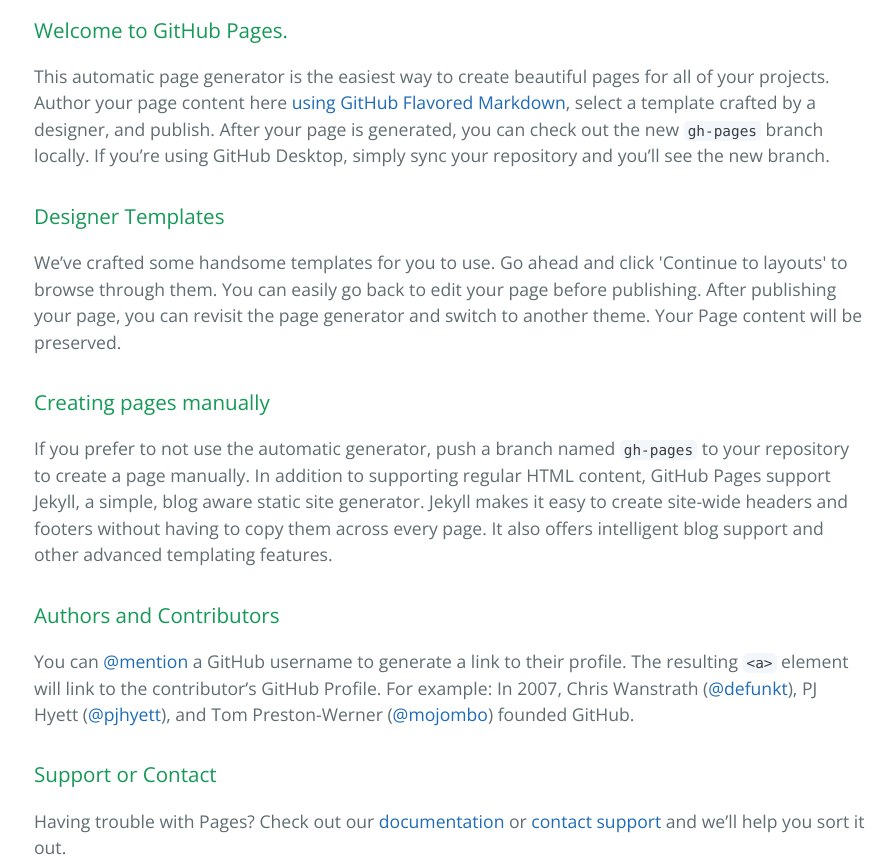
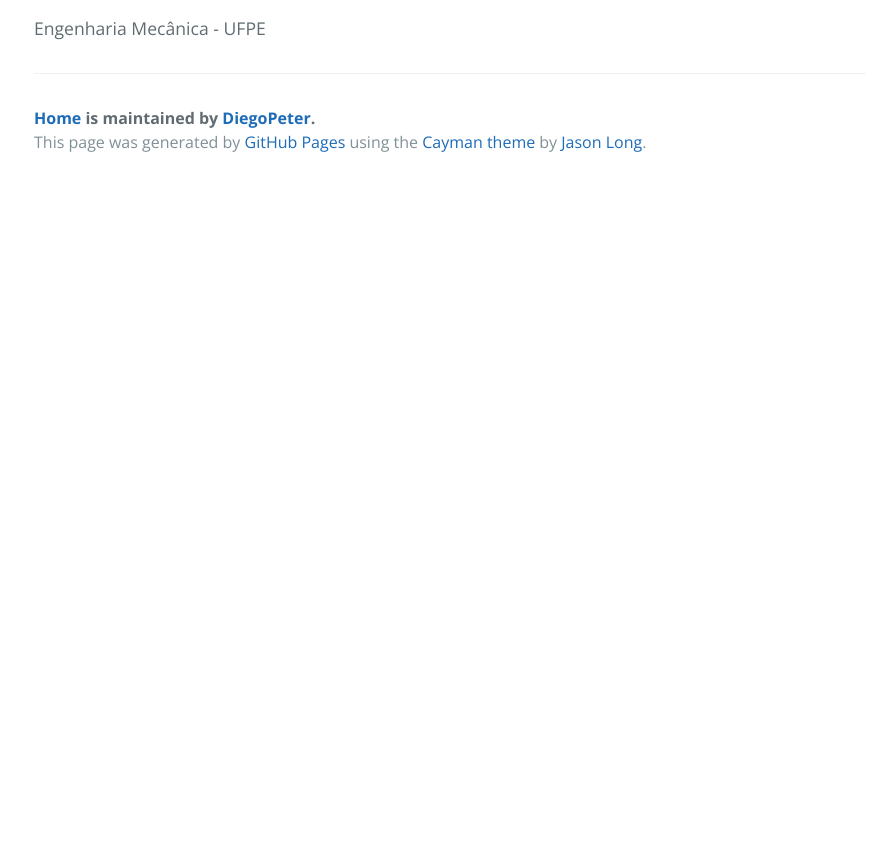
Before and after one commit to DiegoPeter/home, a plain HTML site: page index.html in a window 1280 px wide. Shown: the part 400-1264 px from the top of the page, without its empty margins (190-1082 px from the left). After the commit the page ends 800 px from the top, so only its background shows below. Drawn offline with nearby package versions, Linux system fonts and the light colour scheme.

```diff
--- a/index.html
+++ b/index.html
@@ -19,30 +19,7 @@
     </section>
 
     <section class="main-content">
-      <h3>
-<a id="welcome-to-github-pages" class="anchor" href="#welcome-to-github-pages" aria-hidden="true"><span aria-hidden="true" class="octicon octicon-link"></span></a>Welcome to GitHub Pages.</h3>
-
-<p>This automatic page generator is the easiest way to create beautiful pages for all of your projects. Author your page content here <a href="https://guides.github.com/features/mastering-markdown/">using GitHub Flavored Markdown</a>, select a template crafted by a designer, and publish. After your page is generated, you can check out the new <code>gh-pages</code> branch locally. If you’re using GitHub Desktop, simply sync your repository and you’ll see the new branch.</p>
-
-<h3>
-<a id="designer-templates" class="anchor" href="#designer-templates" aria-hidden="true"><span aria-hidden="true" class="octicon octicon-link"></span></a>Designer Templates</h3>
-
-<p>We’ve crafted some handsome templates for you to use. Go ahead and click 'Continue to layouts' to browse through them. You can easily go back to edit your page before publishing. After publishing your page, you can revisit the page generator and switch to another theme. Your Page content will be preserved.</p>
-
-<h3>
-<a id="creating-pages-manually" class="anchor" href="#creating-pages-manually" aria-hidden="true"><span aria-hidden="true" class="octicon octicon-link"></span></a>Creating pages manually</h3>
-
-<p>If you prefer to not use the automatic generator, push a branch named <code>gh-pages</code> to your repository to create a page manually. In addition to supporting regular HTML content, GitHub Pages support Jekyll, a simple, blog aware static site generator. Jekyll makes it easy to create site-wide headers and footers without having to copy them across every page. It also offers intelligent blog support and other advanced templating features.</p>
-
-<h3>
-<a id="authors-and-contributors" class="anchor" href="#authors-and-contributors" aria-hidden="true"><span aria-hidden="true" class="octicon octicon-link"></span></a>Authors and Contributors</h3>
-
-<p>You can <a href="https://help.github.com/articles/basic-writing-and-formatting-syntax/#mentioning-users-and-teams" class="user-mention">@mention</a> a GitHub username to generate a link to their profile. The resulting <code>&lt;a&gt;</code> element will link to the contributor’s GitHub Profile. For example: In 2007, Chris Wanstrath (<a href="https://github.com/defunkt" class="user-mention">@defunkt</a>), PJ Hyett (<a href="https://github.com/pjhyett" class="user-mention">@pjhyett</a>), and Tom Preston-Werner (<a href="https://github.com/mojombo" class="user-mention">@mojombo</a>) founded GitHub.</p>
-
-<h3>
-<a id="support-or-contact" class="anchor" href="#support-or-contact" aria-hidden="true"><span aria-hidden="true" class="octicon octicon-link"></span></a>Support or Contact</h3>
-
-<p>Having trouble with Pages? Check out our <a href="https://help.github.com/pages">documentation</a> or <a href="https://github.com/contact">contact support</a> and we’ll help you sort it out.</p>
+      <p>Engenharia Mecânica - UFPE</p>
 
       <footer class="site-footer">
         <span class="site-footer-owner"><a href="https://github.com/DiegoPeter/home">Home</a> is maintained by <a href="https://github.com/DiegoPeter">DiegoPeter</a>.</span>
```
Also changed, not shown: params.json (+1 -1 lines).
